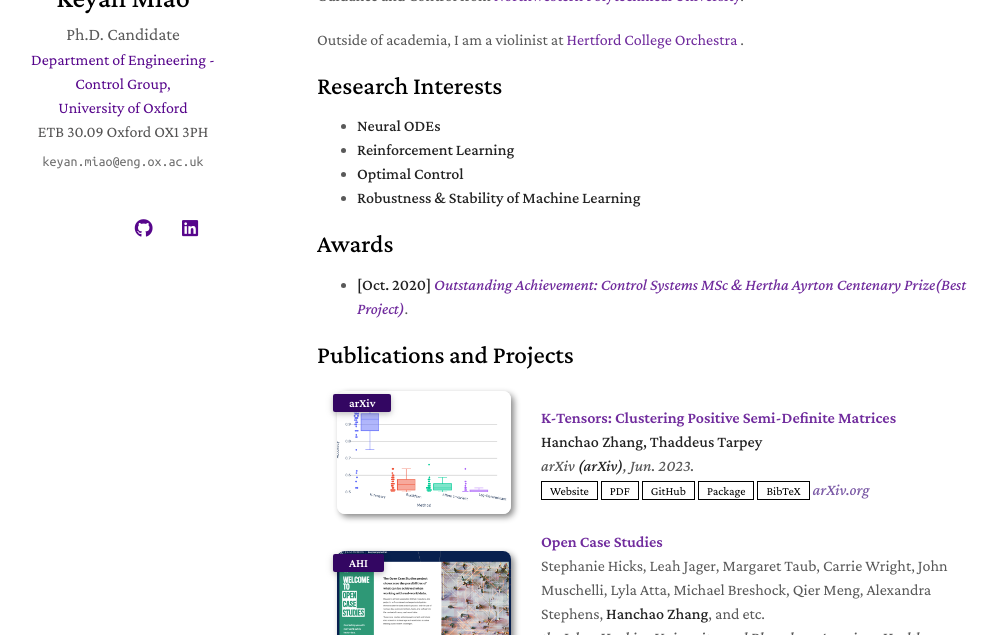
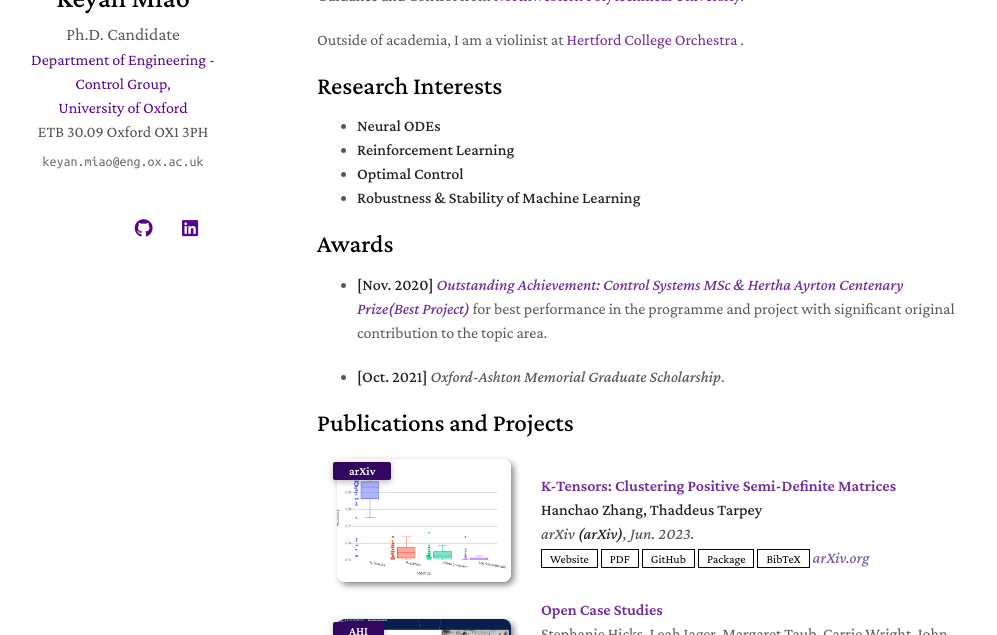
Before and after one commit to KYMiao/KYMiao.github.io, a Jekyll site: the page built from index.md, in a window 1280 px wide and 900 px high, cut to the strip 265-900 px from the top of the window. Shown: the whole strip, without its empty margins (153-1150 px from the left). Built offline with Jekyll 4.4.1, drawn with Linux system fonts in a browser that asks for light colours; nearby versions of some CDN libraries; a style sheet for code colours, icons or effects is not loaded; our own code applies the rules of GitHub Pages for plain Markdown files.

Commit message:
Update index.md

```diff
--- a/index.md
+++ b/index.md
@@ -19,8 +19,9 @@ Outside of academia, I am a violinist at <a href="https://www.hertford.ox.ac.uk/
 
 
 ## Awards
-- **[Oct. 2020]** <a href="https://www.imperial.ac.uk/electrical-engineering/study/current-students-course-handbook/postgraduate-prizes/msc-prizes/" target="_blank">*Outstanding Achievement: Control Systems MSc &amp; Hertha Ayrton Centenary Prize(Best Project)*</a>.
+- **[Nov. 2020]** <a href="https://www.imperial.ac.uk/electrical-engineering/study/current-students-course-handbook/postgraduate-prizes/msc-prizes/" target="_blank">*Outstanding Achievement: Control Systems MSc &amp; Hertha Ayrton Centenary Prize(Best Project)*</a> for best performance in the programme and project with significant original contribution to the topic area.
 
+- **[Oct. 2021]** *Oxford-Ashton Memorial Graduate Scholarship*.
 
 <!-- {% include_relative _includes/publications.md %} -->
 
```
